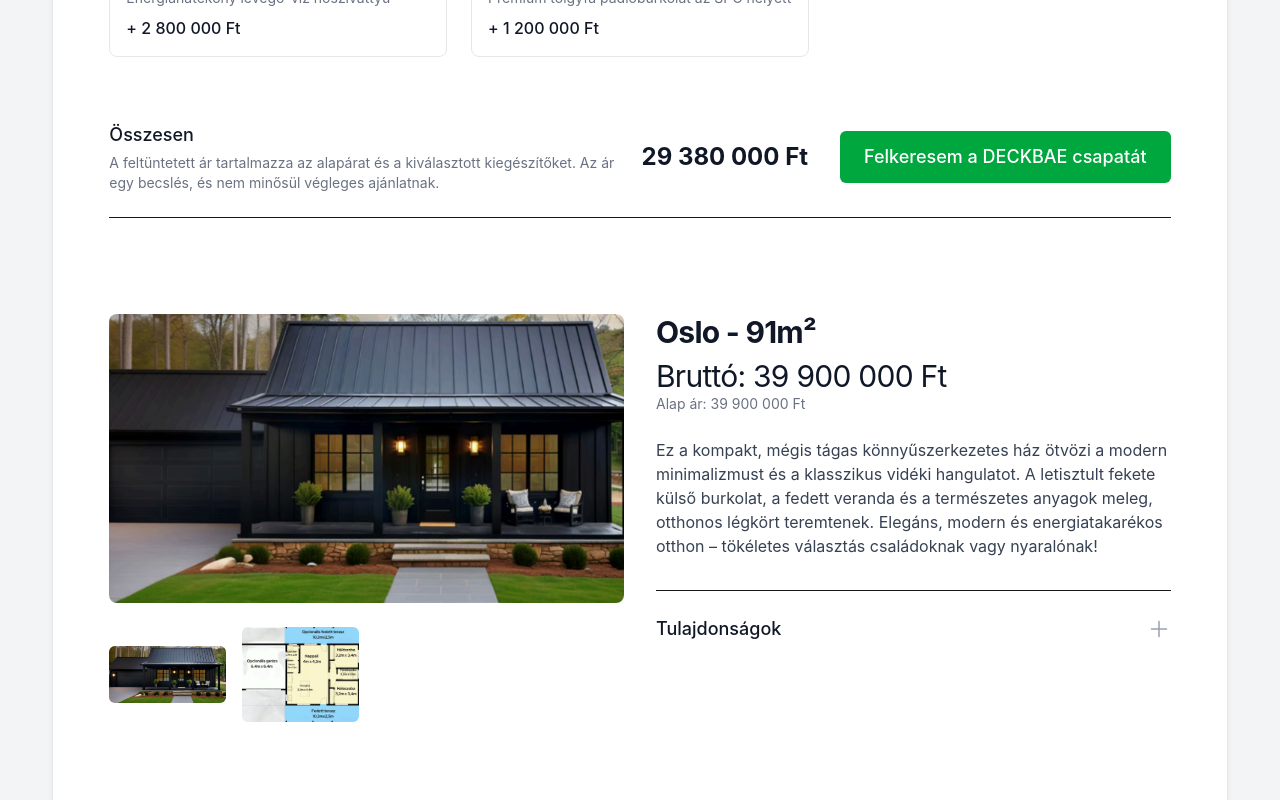
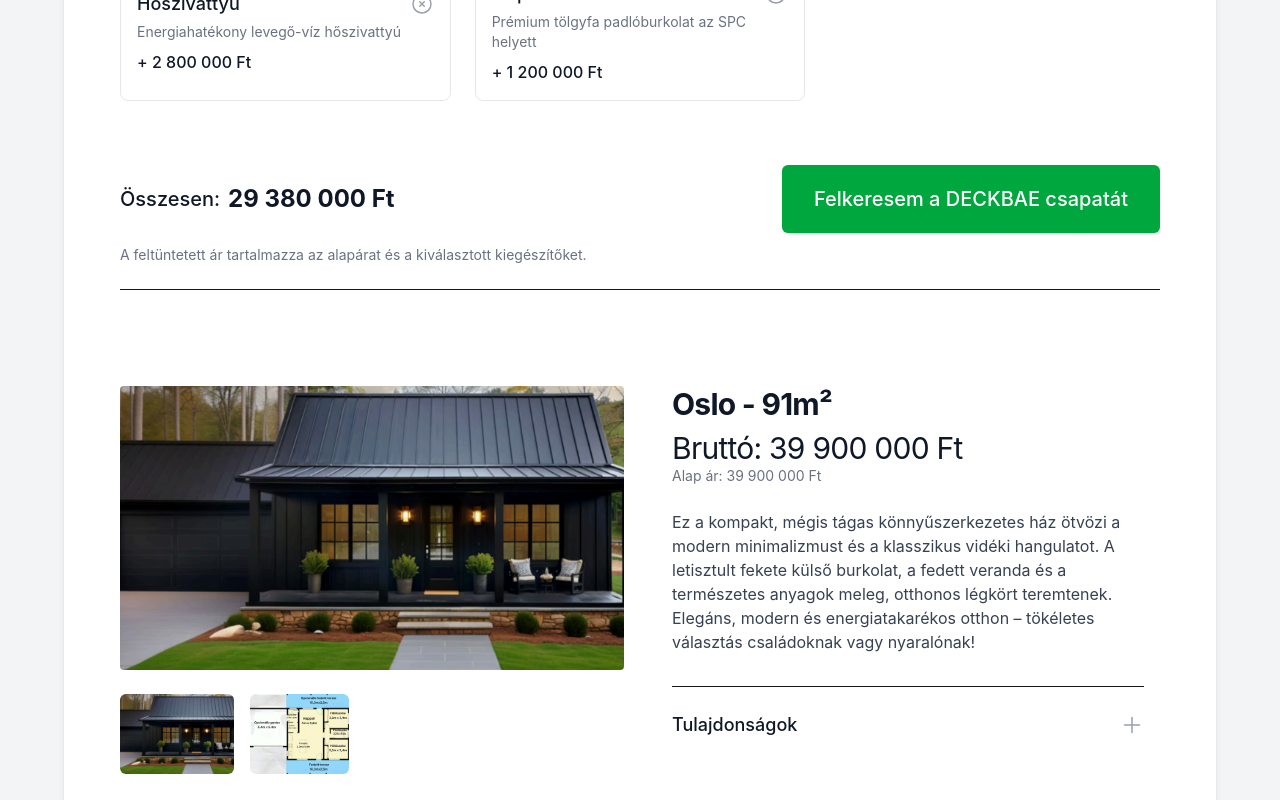
Before and after one commit to pataibalazs/deckbaeV2, a Next.js app: page /houses in a window 1280 px wide. Shown: the part 1080-1880 px from the top of the page. Built offline with nearby package versions, Linux system fonts and the light colour scheme.

Commit message:
responsivity done

```diff
--- a/src/app/components/FAQ.jsx
+++ b/src/app/components/FAQ.jsx
@@ -41,11 +41,11 @@ const faqs = [
 
 export default function FAQ() {
   return (
-    <ul className="max-w-3xl mx-auto space-y-5 w-full">
+    <ul className=" max-w-70 xs:max-w-96 sm:max-w-lg  md:max-w-xl lg:max-w-3xl mx-auto space-y-5 w-full">
       {faqs.map((faq, index) => (
         <li key={index} className="shadow-md">
           <details className="group w-full rounded-md">
-            <summary className="flex items-center gap-3 px-6 py-4 font-medium marker:content-none cursor-pointer w-full bg-red-500 rounded-md group-open:rounded-b-none">
+            <summary className="flex items-center gap-3 px-4 sm:px-6 py-3 sm:py-4 font-medium marker:content-none cursor-pointer w-full bg-red-500 rounded-md group-open:rounded-b-none">
               <svg
                 className="w-5 h-5 transition-transform duration-200 group-open:rotate-90"
                 xmlns="http://www.w3.org/2000/svg"
--- a/src/app/components/Footer.jsx
+++ b/src/app/components/Footer.jsx
@@ -12,10 +12,10 @@ const navigation = {
 export default function Footer() {
   return (
     <footer className="bg-gray-100">
-      <div className="mx-auto max-w-7xl overflow-hidden px-6 py-20 sm:py-24 lg:px-8">
+      <div className="mx-auto max-w-7xl overflow-hidden px-0 sm:px-6 py-20 sm:py-24 lg:px-8">
         <nav
           aria-label="Footer"
-          className="-mb-6 columns-2 flex justify-center space-x-12"
+          className="-mb-6 columns-2 flex justify-center space-x-10 sm:space-x-12"
         >
           {navigation.main.map((item) => (
             <div key={item.name} className="pb-6">
--- a/src/app/components/HouseItem.jsx
+++ b/src/app/components/HouseItem.jsx
@@ -51,21 +51,24 @@ export default function Item({ product }) {
 
   return (
     <div className="bg-white">
-      <div className="mx-auto max-w-7xl px-4 sm:px-6 sm:py-2 lg:px-8">
-        <div className="lg:flex lg:flex-col">
+      <div className="mx-auto max-w-7xl sm:px-6 sm:py-2 xl:px-8">
+        <div className="xl:flex xl:flex-col">
           {/* Top section with image and basic info */}
-          <div className="lg:grid lg:grid-cols-2 lg:items-start lg:gap-x-8">
+          <div className="xl:grid xl:grid-cols-2 xl:items-start xl:gap-x-8">
             {/* Image gallery */}
             <TabGroup className="flex flex-col-reverse">
               {/* Thumbnails */}
-              <div className="mx-auto mt-6 hidden w-full max-w-2xl sm:block lg:max-w-none">
-                <TabList className="grid grid-cols-4 gap-4">
+              <div className="mt-6 w-full sm:block">
+                <TabList className="grid grid-cols-4 gap-4 sm:justify-items-start">
                   {product.images.map((image) => (
-                    <Tab key={image.id} className="relative cursor-pointer">
+                    <Tab
+                      key={image.id}
+                      className="relative cursor-pointer w-full sm:w-auto"
+                    >
                       <img
                         src={image.src}
                         alt={image.alt}
-                        className="rounded-md object-cover"
+                        className="rounded-md object-cover w-full h-16 sm:h-20"
                       />
                     </Tab>
                   ))}
@@ -79,7 +82,7 @@ export default function Item({ product }) {
                     <img
                       src={image.src}
                       alt={image.alt}
-                      className="aspect-video w-full object-cover sm:rounded-lg"
+                      className="aspect-video w-full object-cover rounded-sm"
                     />
                   </TabPanel>
                 ))}
@@ -87,7 +90,7 @@ export default function Item({ product }) {
             </TabGroup>
 
             {/* Product Info - Basic */}
-            <div className="mt-10 px-4 sm:mt-16 sm:px-0 lg:mt-0">
+            <div className="mt-10 sm:px-4 sm:mt-16 sm:px-0 xl:mt-0">
               <h1 className="text-3xl font-bold tracking-tight text-gray-900">
                 {product.name}
               </h1>
@@ -100,7 +103,7 @@ export default function Item({ product }) {
               </p>
 
               <div
-                className="mt-6 space-y-6 text-base text-gray-700"
+                className="mt-6 space-y-6 text-base text-gray-700 sm:text-left text-justify"
                 dangerouslySetInnerHTML={{ __html: product.description }}
               />
 
@@ -148,7 +151,7 @@ export default function Item({ product }) {
               <h3 className="text-2xl font-medium text-gray-900 mb-6">
                 Kiegészítők
               </h3>
-              <div className="grid grid-cols-1 md:grid-cols-2 lg:grid-cols-3 gap-6">
+              <div className="grid grid-cols-1 md:grid-cols-2 xl:grid-cols-3 gap-6">
                 {extras.map((extra) => (
                   <button
                     key={extra.id}
@@ -181,31 +184,34 @@ export default function Item({ product }) {
             </div>
           )}
 
-          {/* Full width Final Price & CTA */}
           <div className="mt-10 border-b pb-6 pt-6">
-            <div className="flex flex-col md:flex-row md:items-center md:justify-between space-y-6 md:space-y-0">
-              <div className="max-w-lg">
-                <h3 className="text-lg font-medium text-gray-900">Összesen</h3>
-                <p className="text-sm text-gray-500 mt-1 line-clamp-3 sm:line-clamp-2">
-                  A feltüntetett ár tartalmazza az alapárat és a kiválasztott
-                  kiegészítőket. Az ár egy becslés, és nem minősül végleges
-                  ajánlatnak.
+            <div className="flex flex-col lg:flex-row justify-between items-center sm:gap-0">
+              {/* Left side: Összesen and price */}
+              <div className="flex items-center justify-center sm:justify-start mb-3 lg:mb-0">
+                <h3 className="text-xl font-medium text-gray-900 mr-2">
+                  Összesen:
+                </h3>
+                <p className="text-xl xs:text-2xl font-bold text-gray-900">
+                  {formatPrice(totalPrice)} Ft
                 </p>
               </div>
 
-              <div className="flex flex-col sm:flex-row items-center space-y-4 sm:space-y-0 sm:space-x-8">
-                <p className="text-2xl font-bold text-gray-900">
-                  {formatPrice(totalPrice)} Ft
-                </p>
-
+              {/* Right side: Button */}
+              <div>
                 <Link
                   href="/contact"
-                  className="w-full sm:w-auto inline-flex justify-center rounded-md bg-green-600 px-6 py-3 text-white text-lg font-medium hover:bg-green-700 transition-colors"
+                  className="text-center inline-flex justify-center rounded-md bg-green-600 px-5 xs:px-8 xs:py-5 py-2 text-white text-lg xs:text-xl font-medium hover:bg-green-700 transition-colors shadow-sm"
                 >
                   Felkeresem a DECKBAE csapatát
                 </Link>
               </div>
             </div>
+
+            {/* Optional: Disclaimer text */}
+            <p className="text-sm text-gray-500 mt-3 text-center lg:text-left lg:max-w-72 xl:max-w-2xl">
+              A feltüntetett ár tartalmazza az alapárat és a kiválasztott
+              kiegészítőket.
+            </p>
           </div>
         </div>
       </div>
--- a/src/app/contact/page.jsx
+++ b/src/app/contact/page.jsx
@@ -3,10 +3,10 @@ import React from "react";
 const ContactPage = () => {
   return (
     <div className="bg-gray-100 flex flex-col items-center">
-      <main className="flex flex-col items-center p-6 bg-white shadow-md rounded-lg w-11/12 mt-10 mb-10">
+      <main className="flex flex-col items-center p-6 bg-white shadow-md rounded-lg mt-10 mb-10 max-w-80 xs:max-w-md sm:max-w-xl md:max-w-2xl lg:max-w-4xl xl:max-w-6xl 2xl:max-w-7xl">
         <div className="bg-white">
           <div className="mx-auto max-w-7xl mb-10">
-            <div className="mx-auto max-w-5xl lg:text-center">
+            <div className="mx-auto max-w-5xl text-center">
               <p className="mt-2 text-md font-bold tracking-tight text-red-600">
                 Kontakt
               </p>
--- a/src/app/garages/page.jsx
+++ b/src/app/garages/page.jsx
@@ -4,7 +4,7 @@ import { products } from "../data/garages";
 const Garages = () => {
   return (
     <div className="min-h-screen bg-gray-100 flex flex-col items-center justify-center">
-      <main className="flex flex-col items-center p-6 bg-white shadow-md rounded-lg w-11/12 mt-10">
+      <main className="flex flex-col items-center p-6 bg-white shadow-md rounded-lg mt-10 max-w-80 xs:max-w-md sm:max-w-xl md:max-w-2xl lg:max-w-4xl xl:max-w-6xl 2xl:max-w-7xl">
         <div className="bg-white w-full">
           <div className="mx-auto max-w-5xl lg:text-center">
             <p className="mt-2 text-md font-bold tracking-tight text-red-600">
--- a/src/app/globals.css
+++ b/src/app/globals.css
@@ -14,6 +14,7 @@ html {
   --color-foreground: var(--foreground);
   --font-sans: var(--font-geist-sans);
   --font-mono: var(--font-geist-mono);
+  --breakpoint-xs: 30rem;
 }
 
 @media (prefers-color-scheme: dark) {
--- a/src/app/houses/page.jsx
+++ b/src/app/houses/page.jsx
@@ -4,7 +4,7 @@ import { products } from "../data/houses";
 const Houses = () => {
   return (
     <div className="min-h-screen bg-gray-100 flex flex-col items-center justify-center">
-      <main className="flex flex-col items-center p-6 bg-white shadow-md rounded-lg w-11/12 mt-10">
+      <main className="flex flex-col items-center p-6 bg-white shadow-md rounded-lg mt-10 max-w-80 xs:max-w-md sm:max-w-xl md:max-w-2xl lg:max-w-4xl xl:max-w-6xl 2xl:max-w-7xl">
         <div className="bg-white w-full">
           <div className="mx-auto max-w-5xl lg:text-center">
             <p className="mt-2 text-md font-bold tracking-tight text-red-600">
--- a/src/app/pergolas/page.jsx
+++ b/src/app/pergolas/page.jsx
@@ -4,7 +4,7 @@ import { products } from "../data/pergolas";
 const Pergolas = () => {
   return (
     <div className="min-h-screen bg-gray-100 flex flex-col items-center justify-center">
-      <main className="flex flex-col items-center p-6 bg-white shadow-md rounded-lg w-11/12 mt-10">
+      <main className="flex flex-col items-center p-6 bg-white shadow-md rounded-lg mt-10 max-w-80 xs:max-w-md sm:max-w-xl md:max-w-2xl lg:max-w-4xl xl:max-w-6xl 2xl:max-w-7xl">
         <div className="bg-white w-full">
           <div className="mx-auto max-w-5xl lg:text-center">
             <p className="mt-2 text-md font-bold tracking-tight text-red-600">
--- a/src/app/team/page.jsx
+++ b/src/app/team/page.jsx
@@ -20,7 +20,7 @@ const people = [
 export default function Team() {
   return (
     <div className="min-h-screen bg-gray-100 flex flex-col items-center justify-center">
-      <main className="flex flex-col items-center p-6 bg-white shadow-md rounded-lg w-11/12 mt-10">
+      <main className="flex flex-col items-center p-6 bg-white shadow-md rounded-lg mt-10 max-w-80 xs:max-w-md sm:max-w-xl md:max-w-2xl lg:max-w-4xl xl:max-w-6xl 2xl:max-w-7xl">
         <div className="bg-white">
           <div className="mx-auto max-w-7xl">
             <div className="mx-auto max-w-5xl text-center">
@@ -32,9 +32,9 @@ export default function Team() {
               </p>
             </div>
             <div className="bg-white py-2 lg:py-10">
-              <div className="mx-auto grid max-w-8xl grid-cols-1 gap-20 px-2 lg:px-8 xl:grid-cols-3">
+              <div className="mx-auto grid max-w-8xl grid-cols-1 gap-20 sm:px-2 lg:px-8 xl:grid-cols-3">
                 <div className="mx-auto max-w-3xl lg:mx-0">
-                  <p className="mt-6 text-lg text-gray-600">
+                  <p className="mt-6 text-lg text-gray-600 text-left sm:text-justify xl:text-left">
                     Csapatunk dinamikus, szenvedélyes szakemberekből áll, akik
                     elkötelezettek a munkájuk iránt és arra törekednek, hogy a
                     legjobb eredményeket nyújtsák ügyfeleinknek. Többéves
```
Also changed, not shown: src/app/components/Features.jsx (+5 -5 lines), src/app/components/HeroWithImage.jsx (+6 -6 lines), src/app/page.jsx (+9 -9 lines).
